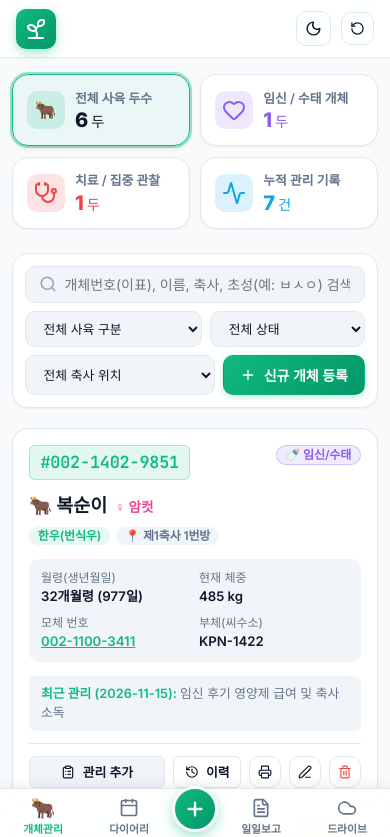
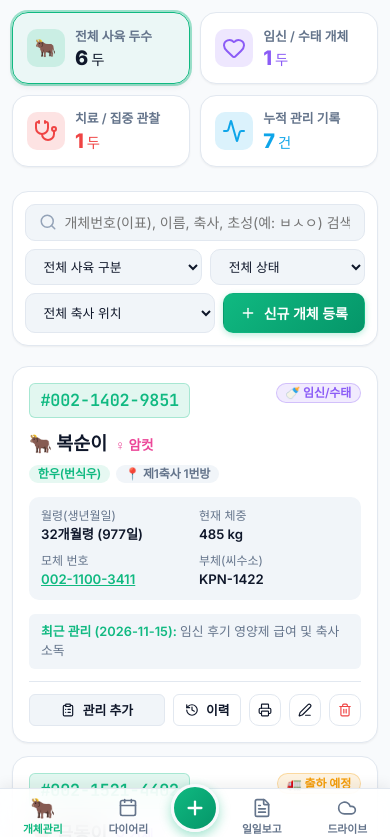
Before and after one commit to sysmedic/happy-farm, a React (Vite) app: page / in a window 390 px wide. Shown: the top 837 px of the page. Built offline with nearby package versions, Linux system fonts and the light colour scheme; a web font is replaced by a local one.

Commit message:
feat(mobile): hide topbar on mobile for full screen and enable long-press theme toggle on + button

```diff
--- a/src/App.jsx
+++ b/src/App.jsx
@@ -55,7 +55,11 @@ export default function App() {
   };
 
   const handleToggleTheme = () => {
-    setTheme(prev => (prev === 'dark' ? 'light' : 'dark'));
+    setTheme(prev => {
+      const next = prev === 'dark' ? 'light' : 'dark';
+      showToast(next === 'dark' ? '다크(나이트) 모드로 전환되었습니다 🌙' : '라이트 모드로 전환되었습니다 ☀️');
+      return next;
+    });
   };
 
   // ⚡ 요구사항 3: 보고서나 일정 다이어리에서 개체번호를 클릭하면 해당 개체 관리 내역으로 이동!
@@ -178,7 +182,6 @@ export default function App() {
         }}
         theme={theme}
         onToggleTheme={handleToggleTheme}
-        onResetSample={handleResetSample}
       />
 
       {/* 토스트 알림 */}
@@ -287,6 +290,7 @@ export default function App() {
           setCareLogPreselectedEntity(preselected);
           setIsCareLogModalOpen(true);
         }}
+        onToggleTheme={handleToggleTheme}
       />
 
       {/* 개체 상세 관리 내역 모달 (타임라인 & 처치 기록) */}
--- a/src/components/layout/MobileNavBar.jsx
+++ b/src/components/layout/MobileNavBar.jsx
@@ -1,17 +1,79 @@
-import React from 'react';
+import React, { useRef } from 'react';
 import {
   Calendar,
   FileText,
   Cloud,
-  Plus,
-  ListPlus
+  Plus
 } from 'lucide-react';
 
 export default function MobileNavBar({
   activeTab,
   onSelectTab,
-  onOpenCareLogModal
+  onOpenCareLogModal,
+  onToggleTheme
 }) {
+  const timerRef = useRef(null);
+  const isLongPressRef = useRef(false);
+  const touchStartPos = useRef({ x: 0, y: 0 });
+
+  // 롱프레스 타이머 시작 (0.5초 이상 누르고 있을 시 테마 토글)
+  const startPress = (clientX, clientY) => {
+    isLongPressRef.current = false;
+    touchStartPos.current = { x: clientX, y: clientY };
+
+    if (timerRef.current) clearTimeout(timerRef.current);
+
+    timerRef.current = setTimeout(() => {
+      isLongPressRef.current = true;
+      // 진동 햅틱 피드백 (모바일 지원 기기)
+      if (typeof navigator !== 'undefined' && navigator.vibrate) {
+        try {
+          navigator.vibrate(50);
+        } catch (e) {
+          // ignore
+        }
+      }
+      if (onToggleTheme) {
+        onToggleTheme();
+      }
+    }, 550);
+  };
+
+  // 손가락 또는 마우스 뗐을 때
+  const endPress = () => {
+    if (timerRef.current) {
+      clearTimeout(timerRef.current);
+      timerRef.current = null;
+    }
+    // 롱프레스가 아니었던 일반 탭(짧은 터치)일 때만 관리 기록 모달 오픈
+    if (!isLongPressRef.current) {
+      onOpenCareLogModal();
+    }
+    // 중복 클릭 이벤트 방지용 플래그 리셋 지연
+    setTimeout(() => {
+      isLongPressRef.current = false;
+    }, 150);
+  };
+
+  // 터치 취소 (스크롤 또는 영역 벗어남)
+  const cancelPress = () => {
+    if (timerRef.current) {
+      clearTimeout(timerRef.current);
+      timerRef.current = null;
+    }
+  };
+
+  // 스크롤 시 오작동 방지
+  const handleTouchMove = (e) => {
+    if (!timerRef.current) return;
+    const touch = e.touches[0];
+    const dx = Math.abs(touch.clientX - touchStartPos.current.x);
+    const dy = Math.abs(touch.clientY - touchStartPos.current.y);
+    if (dx > 10 || dy > 10) {
+      cancelPress();
+    }
+  };
+
   return (
     <nav className="mobile-bottom-bar" aria-label="모바일 하단 네비게이션">
       <button
@@ -30,11 +92,22 @@ export default function MobileNavBar({
         <span className="mobile-nav-label">다이어리</span>
       </button>
 
-      {/* 중앙 빠른 현장 등록 버튼 (플로팅 액션) */}
+      {/* 중앙 플로팅 버튼: 탭 시 관리추가 / 0.55초 롱프레스 시 나이트모드 전환 */}
       <button
+        type="button"
         className="mobile-fab-btn"
-        onClick={() => onOpenCareLogModal()}
-        title="현장 관리 기록 빠른 추가"
+        title="탭: 관리 기록 추가 / 0.6초 꾹 누름: 나이트 모드 전환"
+        onTouchStart={(e) => startPress(e.touches[0].clientX, e.touches[0].clientY)}
+        onTouchEnd={(e) => {
+          e.preventDefault();
+          endPress();
+        }}
+        onTouchMove={handleTouchMove}
+        onTouchCancel={cancelPress}
+        onMouseDown={(e) => startPress(e.clientX, e.clientY)}
+        onMouseUp={() => endPress()}
+        onMouseLeave={cancelPress}
+        onContextMenu={(e) => e.preventDefault()}
       >
         <Plus size={22} color="#ffffff" strokeWidth={2.5} />
       </button>
--- a/src/components/layout/TopBar.jsx
+++ b/src/components/layout/TopBar.jsx
@@ -5,16 +5,14 @@ import {
   FileText,
   Cloud,
   Sun,
-  Moon,
-  RotateCcw
+  Moon
 } from 'lucide-react';
 
 export default function TopBar({
   activeTab,
   onSelectTab,
   theme,
-  onToggleTheme,
-  onResetSample
+  onToggleTheme
 }) {
   return (
     <header className="topbar">
@@ -75,14 +73,6 @@ export default function TopBar({
         >
           {theme === 'dark' ? <Sun size={17} color="#f59e0b" /> : <Moon size={17} />}
         </button>
-
-        <button
-          className="btn btn-outline btn-icon-only"
-          onClick={onResetSample}
-          title="초기 샘플 데이터 복구"
-        >
-          <RotateCcw size={15} />
-        </button>
       </div>
     </header>
   );
--- a/src/index.css
+++ b/src/index.css
@@ -1183,30 +1183,16 @@ form.modal-content {
    ========================================================================== */
 @media (max-width: 768px) {
   :root {
-    --header-height: 58px;
+    --header-height: 0px;
   }
 
-  body {
-    padding-bottom: calc(64px + env(safe-area-inset-bottom, 14px));
-  }
-
+  /* 모바일 화면에서는 상단 메뉴(탑바) 완전 숨김 (100% 풀스크린 화면 활용) */
   .topbar {
-    padding: 0 1rem;
-  }
-
-  .topbar .nav-tabs {
-    display: none; /* 모바일에서는 하단 탭바로 대체 */
-  }
-
-  /* 모바일 화면에서는 상단 긴 브랜드 텍스트 숨김 (1안: 아이콘만 유지) */
-  .brand-title,
-  .brand-subtitle,
-  .brand-section > div:not(.brand-logo-icon) {
-    display: none;
+    display: none !important;
   }
 
   .main-content {
-    padding: 1rem 0.75rem calc(88px + env(safe-area-inset-bottom, 20px)) 0.75rem !important;
+    padding: calc(0.75rem + env(safe-area-inset-top, 10px)) 0.75rem calc(88px + env(safe-area-inset-bottom, 20px)) 0.75rem !important;
   }
 
   /* 토스트 알림이 모바일 하단 바에 가리지 않도록 상단 배치 */
@@ -1356,10 +1342,10 @@ form.modal-content {
     font-weight: 700;
   }
 
-  /* 중앙 원형 플로팅 액션 버튼 (현장 빠른 등록) */
+  /* 중앙 원형 플로팅 액션 버튼 (짧은 탭: 관리 등록 / 0.55초 롱프레스: 나이트 모드 전환) */
   .mobile-fab-btn {
-    width: 46px;
-    height: 46px;
+    width: 48px;
+    height: 48px;
     border-radius: 50%;
     background: linear-gradient(135deg, #10b981 0%, #059669 100%);
     border: 3px solid var(--bg-page);
@@ -1368,12 +1354,16 @@ form.modal-content {
     justify-content: center;
     cursor: pointer;
     box-shadow: 0 4px 12px rgba(16, 185, 129, 0.4);
-    margin-top: -16px;
-    transition: transform 0.15s ease;
+    margin-top: -18px;
+    transition: transform 0.15s ease, box-shadow 0.15s ease;
+    user-select: none;
+    -webkit-user-select: none;
+    -webkit-touch-callout: none;
   }
 
   .mobile-fab-btn:active {
-    transform: scale(0.92);
+    transform: scale(0.88);
+    box-shadow: 0 0 0 4px rgba(16, 185, 129, 0.4);
   }
 }
 
```
